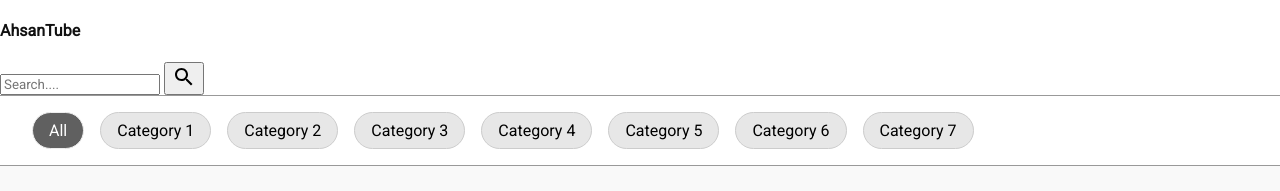
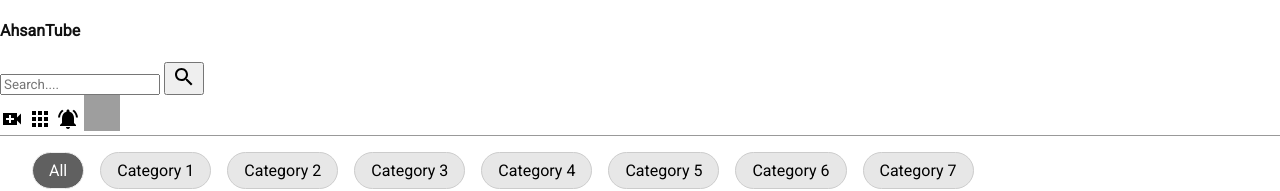
Before and after one commit to ahsantahseen/VideoSharing-Web, a plain HTML site: page index.html in a window 1280 px wide. Shown: the top 191 px of the page. Drawn offline with Linux system fonts and the light colour scheme; grey boxes are pictures that could not be loaded.

Commit message:
Category done! working on header

```diff
--- a/index.html
+++ b/index.html
@@ -21,7 +21,12 @@
          <img src="search.svg">
      </button>
     </form>
-
+    <div class="menu-icons">
+        <a href="#"><img src="upload.svg" alt="Upload Video"/></a>
+        <a href="#"><img src="apps.svg" alt="Apps"/></a>
+        <a href="#"><img src="bell.svg" alt="Notifications "/></a>
+        <a href="#"><img  class="menu-channel-icon" alt="your-channel-icon"  src="http://unsplash.it/36/36?gravity=center" /></a>
+    </div>
     </header>
     <div class="categories">
       <section class="category-section">
```
